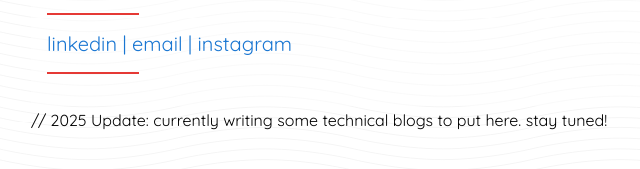
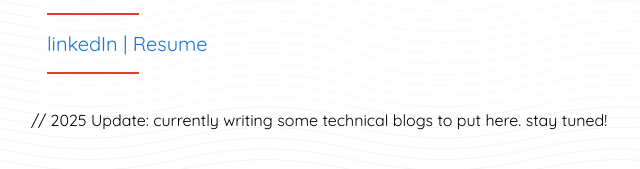
Before and after one commit to Sudeepatgithub/tech51, a plain HTML site: page index.html in a window 1280 px wide. Shown: the part 559-728 px from the top of the page, 1-641 px from the left. Drawn offline with Linux system fonts and the light colour scheme; a script that the page names is missing.

Commit message:
Updatedthe code for index.html

```diff
--- a/index.html
+++ b/index.html
@@ -35,7 +35,7 @@
       <p><a href="https://www.hackerrank.com/SudeepSrivastav">hackerrank/sudeep</a> ds-algo medals here &#x1F913</p>
       <p>checkout my <a href="https://www.quora.com/profile/Sudeep-Srivastava-3">quora</a> answers</p>
       <div class="header-divider"></div>
-      <p><a href="https://www.linkedin.com/in/sudeep51/">linkedin</a><a> | </a><a href="mailto:sudeep.srivastava@outlook.com">email</a><a> | </a><a href="https://www.instagram.com/sudeep_srivastava/">instagram</a></p>
+      <p><a href="https://www.linkedin.com/in/sudeep51/">linkedIn</a><a> | </a><a href="https://docs.google.com/document/d/1LK2U5TB1pCzZiTScxFgx7_Y5cYvWcZLc4lIK1KJ91XY/edit?usp=sharing">Resume</a></p>
       <p></p>
       <div class="header-divider"></div>
     </main>
```
